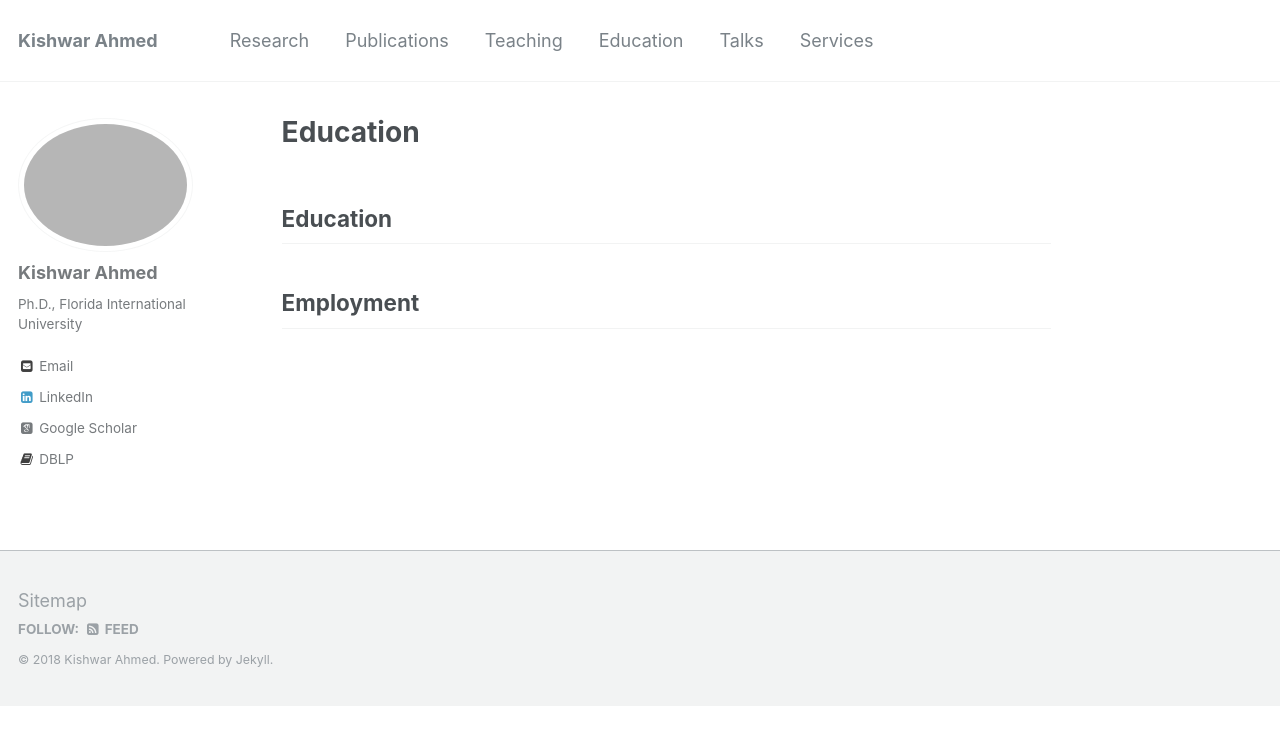
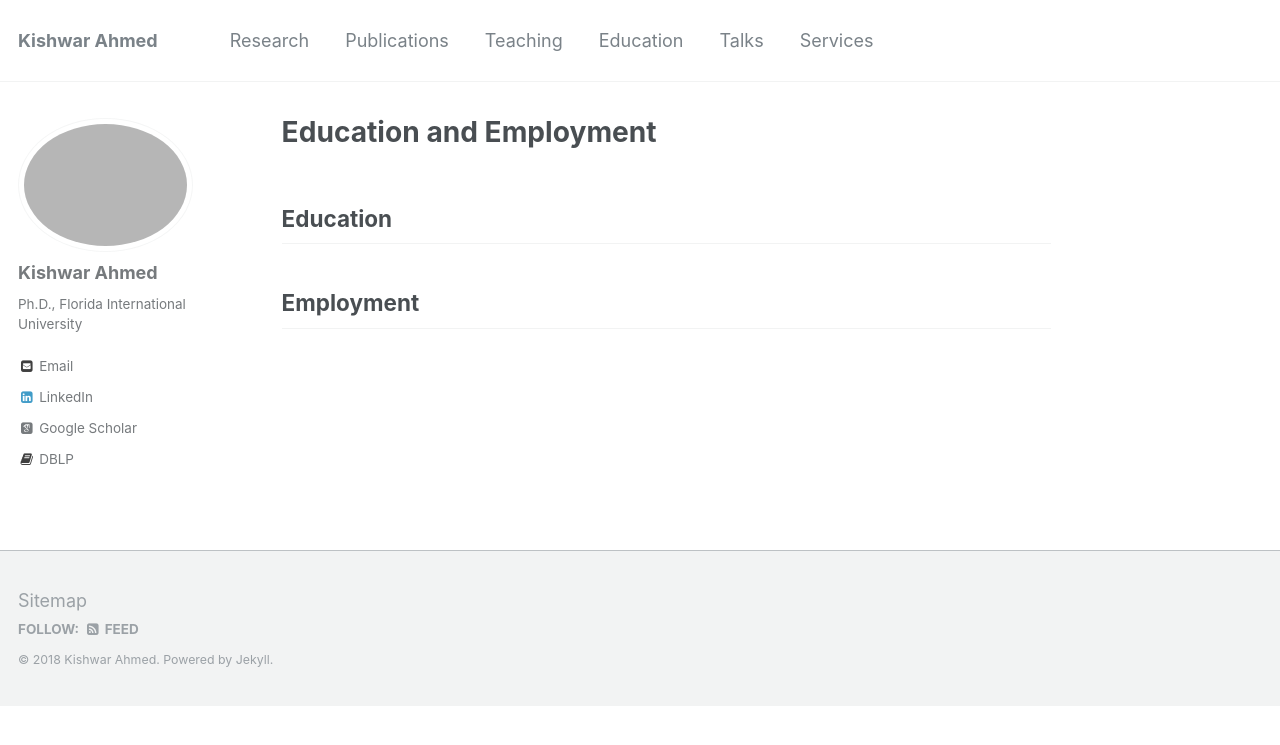
Before and after one commit to kishwarbd/kishwarbd.github.io, a Jekyll site: the page built from _pages/education.md, in a window 1280 px wide. Shown: the top 745 px of the page. Built offline with Jekyll 4.4.1, drawn with Linux system fonts in a browser that asks for light colours; some web fonts are replaced; our own code applies the rules of GitHub Pages for plain Markdown files.

Commit message:
updates.

```diff
--- a/_pages/education.md
+++ b/_pages/education.md
@@ -1,5 +1,5 @@
 ---
-title: "Education and Employment”
+title: "Education and Employment"
 permalink: /education/
 author_profile: true
 ---
```
